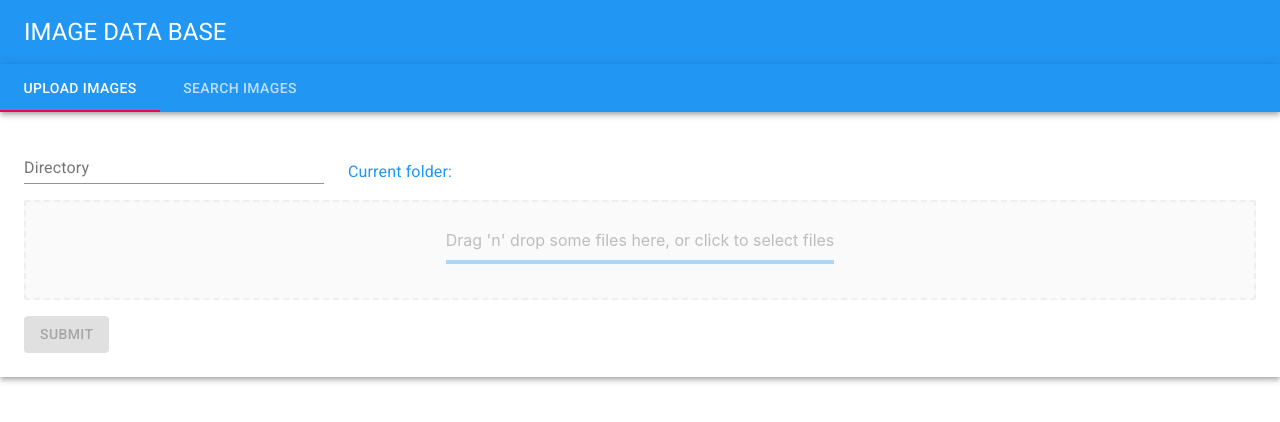
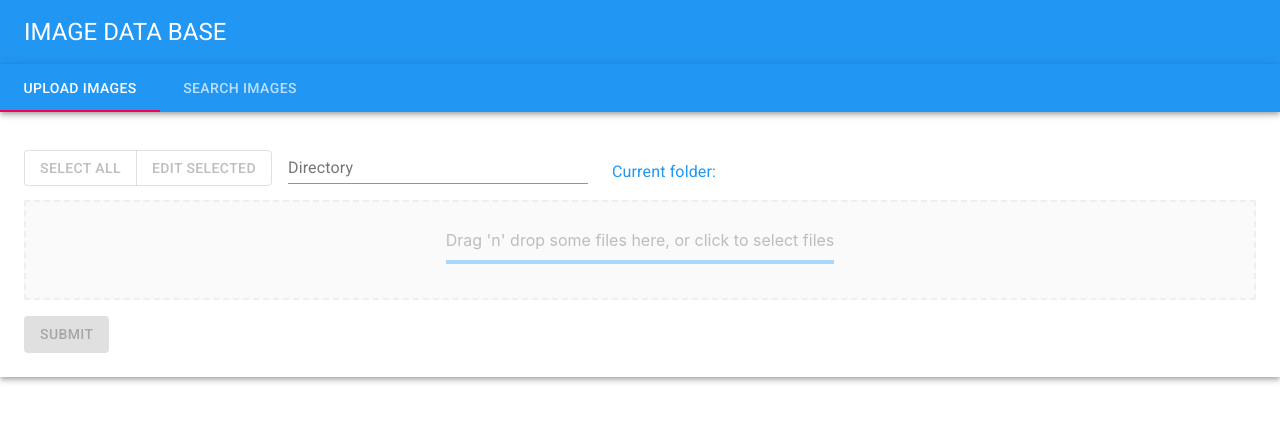
Before and after one commit to Artem-Pr/ImageDataBaseFront, a React (Create React App) app: page / in a window 1280 px wide. Shown: the top 422 px of the page. Built offline with nearby package versions, Linux system fonts and the light colour scheme; no server answers.

Commit message:
Add Select All Button in UploadPage

```diff
--- a/src/components/TitlebarGridList/TitlebarGridList.tsx
+++ b/src/components/TitlebarGridList/TitlebarGridList.tsx
@@ -19,7 +19,9 @@ interface Props {
 	defaultKeywords: string[]
 	files: File[]
 	exifArr: ExifData[]
+	selectedArr: boolean[]
 	setExifDataArr: (exifArr: ExifData[]) => void
+	setSelectedArr: (selectedArr: boolean[]) => void
 }
 
 const useStyles = makeStyles((theme: Theme) =>
@@ -52,6 +54,12 @@ const useStyles = makeStyles((theme: Theme) =>
 			height: '100%',
 			width: '100%',
 		},
+		gridListMenuSelected: {
+			background: 'rgba(0, 132, 236, 0.83)',
+		},
+		image: {
+			cursor: 'pointer',
+		},
 	}),
 )
 
@@ -81,6 +89,8 @@ export default function TitlebarGridList({
 	                                         files,
 	                                         exifArr,
 	                                         setExifDataArr,
+	                                         selectedArr,
+	                                         setSelectedArr,
                                          }: Props) {
 	const classes = useStyles()
 	const drawerInit: IDrawer = {
@@ -124,7 +134,13 @@ export default function TitlebarGridList({
 		setExifDataArr(newExifArr)
 	}
 
-	if (files.length === 0) return <div> </div>
+	const handleSelect = (index: number) => {
+		const updatedSelectedArr = [...selectedArr]
+		updatedSelectedArr[index] = !selectedArr[index]
+		setSelectedArr(updatedSelectedArr)
+	}
+
+	if (files.length === 0) return <div></div>
 
 	return (
 		<div className={classes.root}>
@@ -132,8 +148,14 @@ export default function TitlebarGridList({
 				{files.map((tile, i) =>
 					tile.preview ? (
 						<GridListTile key={tile.preview + i} cols={0.25}>
-							<img src={tile.preview} alt={tile.name} />
+							<img
+								src={tile.preview}
+								alt={tile.name}
+								className={classes.image}
+								onClick={() => handleSelect(i)}
+							/>
 							<GridListTileBar
+								className={selectedArr[i] ? classes.gridListMenuSelected : ''}
 								title={tile.name}
 								actionIcon={
 									<IconButton
--- a/src/pages/UploadPage/UploadPage.tsx
+++ b/src/pages/UploadPage/UploadPage.tsx
@@ -5,7 +5,7 @@ import style from './UploadPage.module.scss'
 import { useDropzone } from 'react-dropzone'
 import mainApi from '../../api/api'
 import Alert from '@material-ui/lab/Alert'
-import { Button, LinearProgress } from '@material-ui/core'
+import { Button, ButtonGroup, LinearProgress } from '@material-ui/core'
 import TitlebarGridList from '../../components/TitlebarGridList/TitlebarGridList'
 import moment from 'moment'
 import FolderPath from '../../components/FolderPath/FolderPath'
@@ -36,6 +36,9 @@ export const UploadPage = ({ keywords: defaultKeywords }: IProps) => {
 	const [responseMessage, setResponseMessage] = useState('')
 	const [uploadingError, setUploadingError] = useState<boolean>(false)
 	const [finalPath, setFinalPath] = useState<string>('')
+	const [showSelectAllBtn, setShowSelectAllBtn] = useState<boolean>(false)
+	const [showEditSelectedBtn, setShowEditSelectedBtn] = useState<boolean>(false)
+	const [selectedArr, setSelectedArr] = useState<boolean[]>([])
 	const { pathsList } = useSelector((state: RootState) => state.mainReducer)
 	const { getRootProps, getInputProps, isDragActive } = useDropzone({
 		accept: ['image/*', 'video/*'],
@@ -110,6 +113,11 @@ export const UploadPage = ({ keywords: defaultKeywords }: IProps) => {
 		}
 	}
 
+	const handleSelectAll = () => {
+		setSelectedArr(prevState =>
+			new Array(prevState.length).fill(showSelectAllBtn))
+	}
+
 	useEffect(() => {
 		const exifArr = files.map((file) => {
 			const {
@@ -131,9 +139,33 @@ export const UploadPage = ({ keywords: defaultKeywords }: IProps) => {
 		setExifDataArr(exifArr)
 	}, [files, progress])
 
+	useEffect(() => {
+		if (files.length) {
+			setShowSelectAllBtn(true)
+			setSelectedArr(prevState => {
+				if (prevState.length !== files.length)
+					return new Array(files.length).fill(false)
+				else return prevState
+			})
+		}
+	}, [files])
+
+	useEffect(() => {
+		!selectedArr.includes(false)
+			? setShowSelectAllBtn(false)
+			: setShowSelectAllBtn(true)
+	}, [selectedArr])
+
 	return (
 		<div>
-			<div>
+			<div className="d-flex align-items-center">
+				<ButtonGroup color="primary" className="mr-3">
+					<Button onClick={handleSelectAll} disabled={!files.length}>
+						{showSelectAllBtn || !files.length ? 'select all' : 'deselect all'}
+					</Button>
+					<Button disabled={!showEditSelectedBtn}>edit selected</Button>
+				</ButtonGroup>
+
 				<FolderPath
 					pathsList={pathsList}
 					finalPath={finalPath}
@@ -186,6 +218,8 @@ export const UploadPage = ({ keywords: defaultKeywords }: IProps) => {
 					files={files}
 					exifArr={exifDataArr}
 					setExifDataArr={setExifDataArr}
+					selectedArr={selectedArr}
+					setSelectedArr={setSelectedArr}
 				/>
 			) : (
 				''
```
